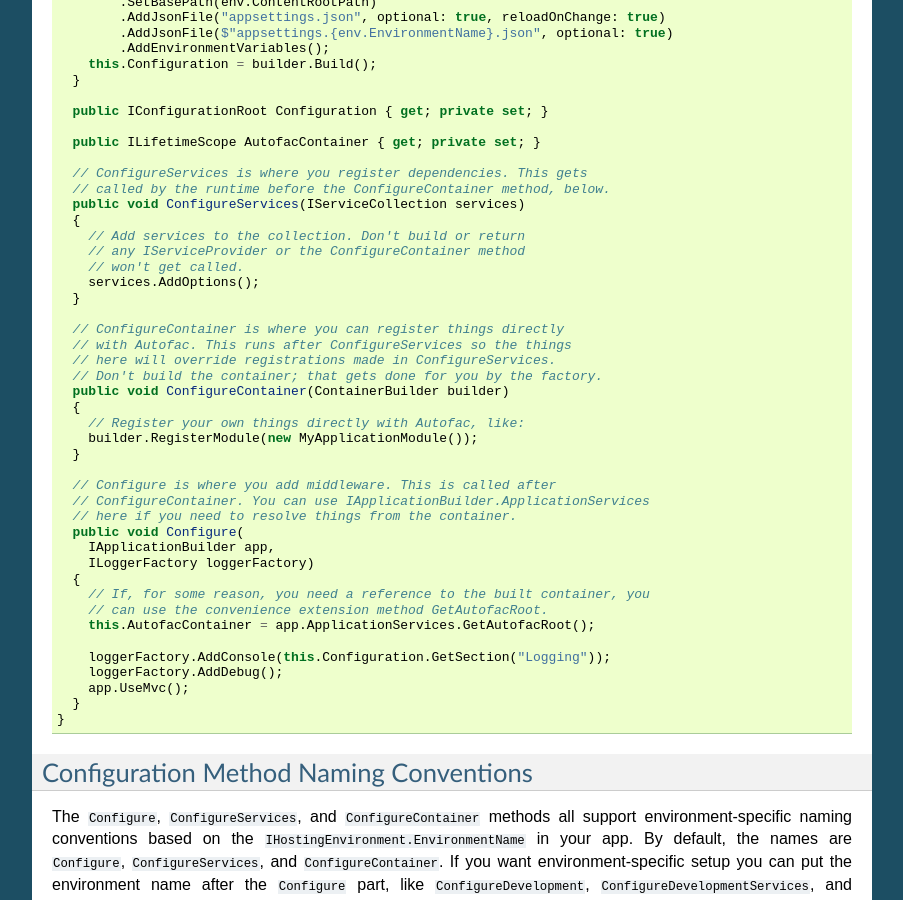
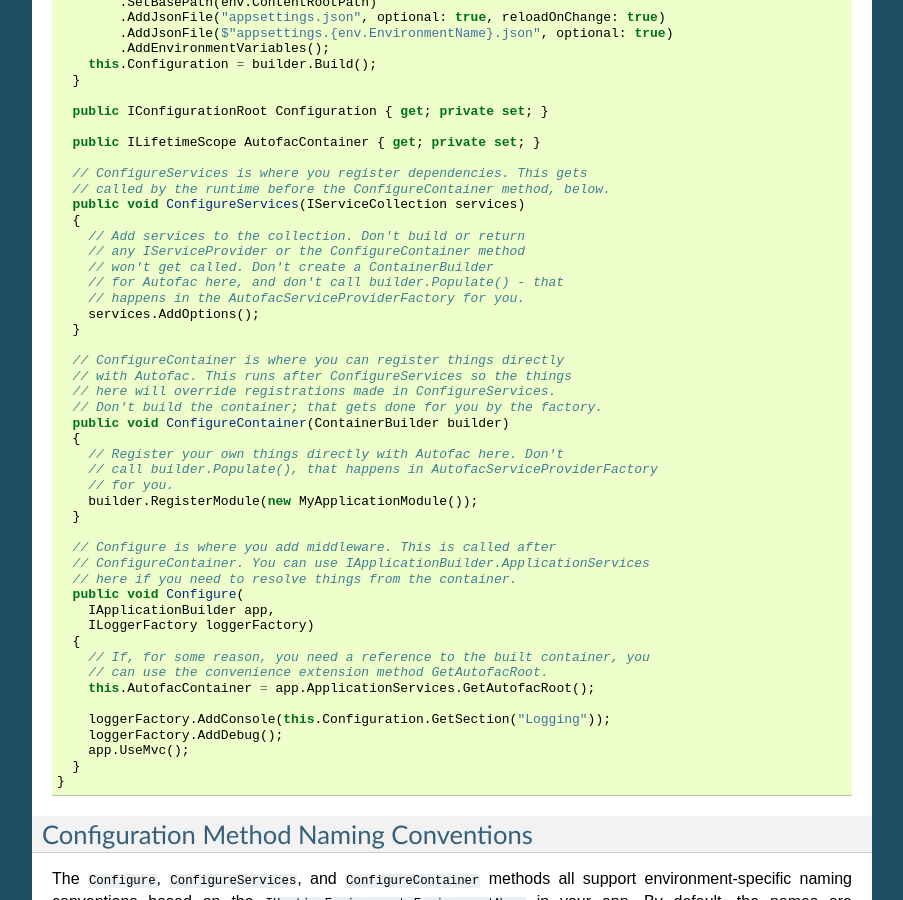
Before and after one commit to autofac/Documentation, a Sphinx documentation site: the page built from docs/integration/aspnetcore.rst, in a window 1280 px wide and 900 px high, scrolled down 3084 px. Shown: the whole window, without its empty margins (198-1101 px from the left). Built offline with Sphinx 7.4.7, drawn with Linux system fonts in a browser that asks for light colours.

Commit message:
Resolve #103: Clarify use of Populate in ASP.NET Core 3+.

```diff
--- a/docs/integration/aspnetcore.rst
+++ b/docs/integration/aspnetcore.rst
@@ -171,7 +171,9 @@ In your Startup class (which is basically the same across all the versions of AS
       {
         // Add services to the collection. Don't build or return
         // any IServiceProvider or the ConfigureContainer method
-        // won't get called.
+        // won't get called. Don't create a ContainerBuilder
+        // for Autofac here, and don't call builder.Populate() - that
+        // happens in the AutofacServiceProviderFactory for you.
         services.AddOptions();
       }
 
@@ -181,7 +183,9 @@ In your Startup class (which is basically the same across all the versions of AS
       // Don't build the container; that gets done for you by the factory.
       public void ConfigureContainer(ContainerBuilder builder)
       {
-        // Register your own things directly with Autofac, like:
+        // Register your own things directly with Autofac here. Don't
+        // call builder.Populate(), that happens in AutofacServiceProviderFactory
+        // for you.
         builder.RegisterModule(new MyApplicationModule());
       }
 
```
